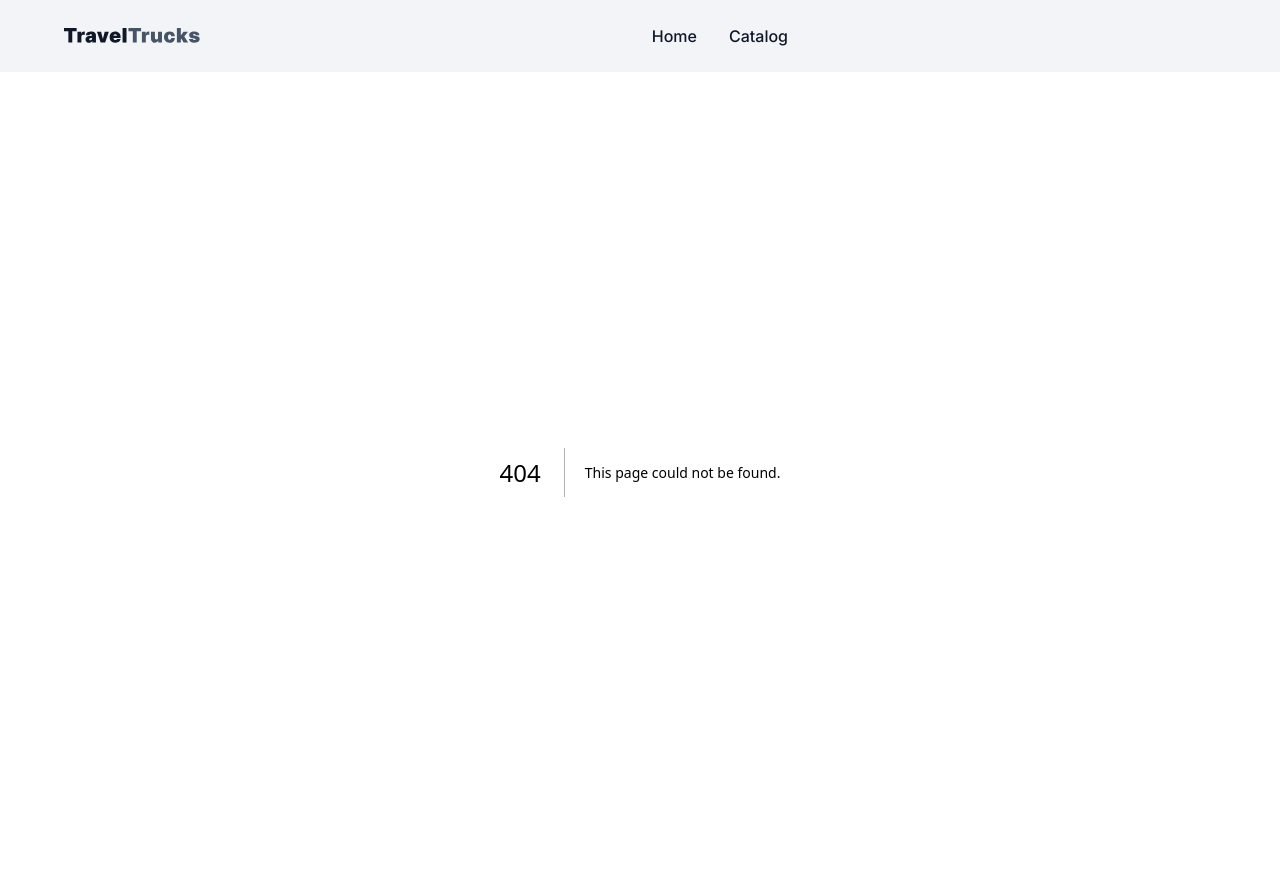
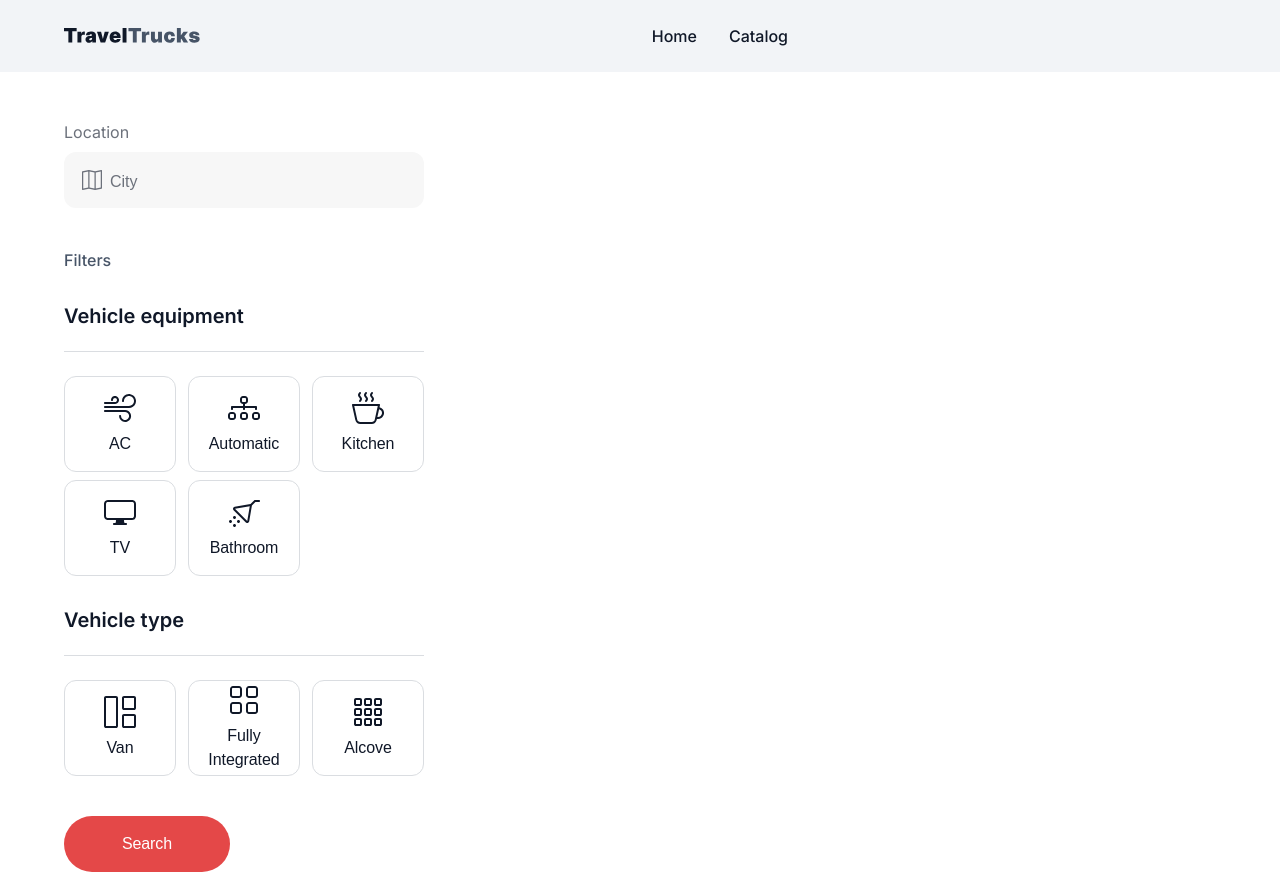
Before and after one commit to Ihor4yk/traveltrucks-campers, a Next.js app: page /catalog in a window 1280 px wide. Before the commit this address had no page. Shown: the top 872 px of the page. Built offline with nearby package versions, Linux system fonts and the light colour scheme.

Commit message:
create components Icon, FilterItem, Filters

```diff
--- /dev/null
+++ b/app/catalog/page.tsx
@@ -0,0 +1,9 @@
+import Filters from "@/components/Filters/Filters";
+
+export default function CatalogPage() {
+  return (
+    <div>
+      <Filters />
+    </div>
+  );
+}
--- /dev/null
+++ b/components/FilterItem/FilterItem.module.css
@@ -0,0 +1,27 @@
+.item {
+  width: 112px;
+  height: 96px;
+  display: flex;
+  flex-direction: column;
+  align-items: center;
+  justify-content: center;
+  gap: 8px;
+  background-color: transparent;
+  border: 1px solid #dadde1;
+  border-radius: 12px;
+  transition: border-color 250ms linear;
+}
+
+.active {
+  border-color: #e44848;
+}
+
+.label {
+  max-width: 80px;
+  font-weight: 500;
+  font-size: 16px;
+  line-height: 1.5;
+  letter-spacing: -0.005em;
+  text-align: center;
+  color: #101828;
+}
--- /dev/null
+++ b/components/FilterItem/FilterItem.tsx
@@ -0,0 +1,20 @@
+import { Icon } from "../common/Icon/Icon";
+import css from "./FilterItem.module.css";
+
+type FilterItemProps = {
+  icon: string;
+  label: string;
+  active?: boolean;
+  onClick?: () => void;
+};
+
+export const FilterItem = ({ icon, label, active = false, onClick }: FilterItemProps) => {
+  return (
+    <li>
+      <button type="button" className={`${css.item} ${active ? css.active : ""}`} onClick={onClick}>
+        <Icon name={icon} />
+        <span className={css.label}>{label}</span>
+      </button>
+    </li>
+  );
+};
--- /dev/null
+++ b/components/Filters/Filters.module.css
@@ -0,0 +1,117 @@
+.filters {
+  width: 488px;
+  padding-top: 48px;
+  padding-left: 64px;
+}
+
+.block {
+  width: 360px;
+}
+
+.label {
+  font-weight: 400;
+  font-size: 16px;
+  line-height: 1.5;
+  color: #6C717B;
+}
+
+.inputWrapper {
+  position: relative;
+  margin-top: 8px;
+}
+
+
+.input {
+  width: 100%;
+  height: 56px;
+  border: none;
+  border-radius: 12px;
+  padding: 18px 14px 14px 46px;
+  background-color: #F7F7F7;
+  box-sizing: border-box;
+
+  font-weight: 400;
+  font-size: 16px;
+  line-height: 1.5;
+  color: #101828;
+}
+
+.input::placeholder {
+  font-weight: 400;
+  font-size: 16px;
+  line-height: 1.5;
+  color: #6C717B;
+}
+
+.iconLocation {
+  width: 20px;
+  height: 20px;
+  position: absolute;
+  left: 18px;
+  top: 50%;
+  color: #6C717B;
+  transform: translateY(-50%);
+  pointer-events: none;
+}
+
+.input:focus {
+  outline: none;
+}
+
+.inputWrapper:has(.input:not(:placeholder-shown)) .iconLocation {
+  color: #101828;
+}
+
+.filtersTitle {
+  margin-top: 40px;
+  margin-bottom: 32px;
+  font-weight: 500;
+  font-size: 16px;
+  line-height: 1.5;
+  color: #475467;
+}
+
+.subtitle {
+  font-weight: 600;
+  font-size: 20px;
+  line-height: 1.2;
+  color: #101828;
+}
+
+.subtitleWrapper {
+  position: relative;
+  padding-bottom: 48px;
+}
+
+.subtitleWrapper::after {
+  content: "";
+  position: absolute;
+  width: 100%;
+  height: 1px;
+  bottom: 24px;
+  background-color: #DADDE1;
+}
+
+.grid {
+  display: flex;
+  gap: 8px 12px;
+  flex-wrap: wrap;
+}
+
+.block:not(:last-of-type) .grid {
+  margin-bottom: 32px;
+}
+
+.searchButton {
+  width: 166px;
+  height: 56px;
+  margin-top: 40px;
+  border-radius: 200px;
+  background-color: #E44848;
+  border: none;
+  font-weight: 500;
+  font-size: 16px;
+  line-height: 1.5;
+  letter-spacing: -0.005em;
+  color: #FFFFFF;
+}
--- /dev/null
+++ b/components/Filters/Filters.tsx
@@ -0,0 +1,52 @@
+import { Icon } from "../common/Icon/Icon";
+import { FilterItem } from "../FilterItem/FilterItem";
+import css from "./Filters.module.css";
+
+export default function Filters() {
+  return (
+    <div className={css.filters}>
+      <div className={css.block}>
+        <label htmlFor="location" className={css.label}>
+          Location
+        </label>
+
+        <div className={css.inputWrapper}>
+          <input className={css.input} id="location" type="text" placeholder="City" />
+          <Icon className={css.iconLocation} name="icon-map" />
+        </div>
+      </div>
+
+      <p className={css.filtersTitle}>Filters</p>
+
+      <div className={css.block}>
+        <div className={css.subtitleWrapper}>
+          <h3 className={css.subtitle}>Vehicle equipment</h3>
+        </div>
+
+        <ul className={css.grid}>
+          <FilterItem icon="icon-ac" label="AC" />
+          <FilterItem icon="icon-automatic" label="Automatic" />
+          <FilterItem icon="icon-kitchen" label="Kitchen" />
+          <FilterItem icon="icon-tv" label="TV" />
+          <FilterItem icon="icon-bathroom" label="Bathroom" />
+        </ul>
+      </div>
+
+      <div className={css.block}>
+        <div className={css.subtitleWrapper}>
+          <h3 className={css.subtitle}>Vehicle type</h3>
+        </div>
+
+        <ul className={css.grid}>
+          <FilterItem icon="icon-van" label="Van" />
+          <FilterItem icon="icon-fully-integrated" label="Fully Integrated" />
+          <FilterItem icon="icon-alcove" label="Alcove" />
+        </ul>
+      </div>
+
+      <button type="button" className={css.searchButton}>
+        Search
+      </button>
+    </div>
+  );
+}
--- /dev/null
+++ b/components/common/Icon/Icon.tsx
@@ -0,0 +1,13 @@
+type IconProps = {
+  name: string;
+  size?: number;
+  className?: string;
+};
+
+export const Icon = ({ name, size = 32, className }: IconProps) => {
+  return (
+    <svg width={size} height={size} className={className} aria-hidden="true">
+      <use href={`/icons.svg#${name}`} />
+    </svg>
+  );
+};
```
Also changed, not shown: public/icons.svg.
